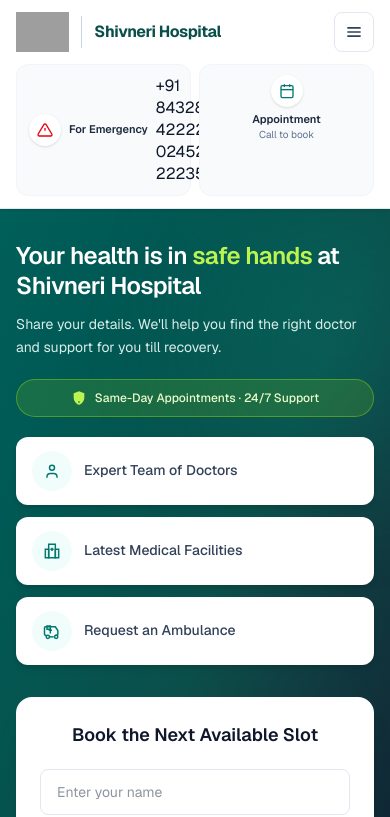
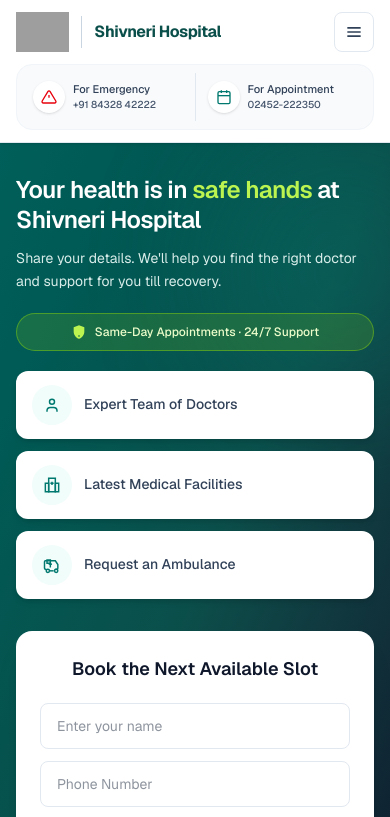
Before and after one commit to rp98nt/shivnerihospital, a Next.js app: page / in a window 390 px wide. Shown: the top 817 px of the page. Built offline with nearby package versions, Linux system fonts and the light colour scheme; grey boxes are pictures that could not be loaded.

Commit message:
fix: move landline to appointment and unify top contact strip
Show only the mobile number for emergency and pair For Appointment with 02452-222350 in a shared contact group.

```diff
--- a/components/site-header.tsx
+++ b/components/site-header.tsx
@@ -11,10 +11,9 @@ import {
 } from "@/lib/nav-menus";
 
 const EMERGENCY_MOBILE = "+91 84328 42222";
-const EMERGENCY_LANDLINE = "02452-222350";
 const EMERGENCY_MOBILE_TEL = "+918432842222";
-const EMERGENCY_LANDLINE_TEL = "02452222350";
-const APPOINTMENT_PHONE = "+91XXXXXXXXXX";
+const APPOINTMENT_PHONE = "02452-222350";
+const APPOINTMENT_PHONE_TEL = "02452222350";
 
 export function SiteHeader() {
   return (
@@ -46,23 +45,12 @@ export function SiteHeader() {
             <MobileNav />
           </div>
 
-          <div className="mt-3 grid grid-cols-2 gap-2 lg:hidden">
-            <MobileEmergencyChip />
-            <MobileContactChip
-              icon={<AppointmentIcon className="h-4 w-4 text-teal-700" />}
-              label="Appointment"
-              detail="Call to book"
-              href={`tel:${APPOINTMENT_PHONE.replace(/\s/g, "")}`}
-            />
+          <div className="mt-3 lg:hidden">
+            <TopBarContactGroup layout="mobile" />
           </div>
 
-          <div className="hidden lg:flex lg:items-center lg:gap-6">
-            <TopBarEmergencyContact />
-            <TopBarContact
-              icon={<AppointmentIcon className="h-4 w-4 text-teal-700" />}
-              label={`For Appointment ${APPOINTMENT_PHONE}`}
-              href={`tel:${APPOINTMENT_PHONE.replace(/\s/g, "")}`}
-            />
+          <div className="hidden lg:block">
+            <TopBarContactGroup layout="desktop" />
           </div>
         </div>
       </div>
@@ -78,131 +66,87 @@ export function SiteHeader() {
   );
 }
 
-function MobileContactChip({
-  icon,
-  label,
-  detail,
-  href,
-}: {
-  icon: React.ReactNode;
-  label: string;
-  detail: string;
-  href?: string;
-}) {
-  const className =
-    "flex flex-col items-center rounded-xl border border-slate-100 bg-slate-50 px-2 py-2.5 text-center transition-colors hover:bg-slate-100";
+function TopBarContactGroup({ layout }: { layout: "mobile" | "desktop" }) {
+  const isMobile = layout === "mobile";
 
-  const content = (
-    <>
-      <span className="flex h-8 w-8 items-center justify-center rounded-full bg-white shadow-sm">
-        {icon}
-      </span>
-      <span className="mt-1.5 text-[11px] font-semibold leading-tight text-slate-800">
-        {label}
-      </span>
-      <span className="mt-0.5 text-[10px] leading-tight text-slate-500">
-        {detail}
-      </span>
-    </>
-  );
+  return (
+    <div
+      className={`flex items-stretch rounded-2xl border border-slate-100 bg-slate-50 ${
+        isMobile ? "gap-1 p-2" : "gap-4 px-4 py-2.5"
+      }`}
+    >
+      <TopBarPhoneContact
+        icon={<EmergencyIcon className="h-4 w-4 text-red-600" />}
+        title="For Emergency"
+        phone={EMERGENCY_MOBILE}
+        phoneTel={EMERGENCY_MOBILE_TEL}
+        phoneClassName="hover:text-red-600"
+        compact={isMobile}
+        className="flex-1"
+      />
 
-  if (href) {
-    return (
-      <a href={href} className={className}>
-        {content}
-      </a>
-    );
-  }
+      <span className="w-px shrink-0 self-stretch bg-slate-200" aria-hidden />
 
-  return <div className={className}>{content}</div>;
-}
-
-function MobileEmergencyChip() {
-  return (
-    <div className="flex items-center gap-2 rounded-xl border border-slate-100 bg-slate-50 px-3 py-2.5">
-      <span className="flex h-8 w-8 shrink-0 items-center justify-center rounded-full bg-white shadow-sm">
-        <EmergencyIcon className="h-4 w-4 text-red-600" />
-      </span>
-      <div className="flex min-w-0 items-center gap-2">
-        <span className="shrink-0 text-[11px] font-semibold leading-tight text-slate-800">
-          For Emergency
-        </span>
-        <span className="flex flex-col items-center leading-snug">
-          <a
-            href={`tel:${EMERGENCY_MOBILE_TEL}`}
-            className="transition-colors hover:text-red-600"
-          >
-            {EMERGENCY_MOBILE}
-          </a>
-          <a
-            href={`tel:${EMERGENCY_LANDLINE_TEL}`}
-            className="transition-colors hover:text-red-600"
-          >
-            {EMERGENCY_LANDLINE}
-          </a>
-        </span>
-      </div>
+      <TopBarPhoneContact
+        icon={<AppointmentIcon className="h-4 w-4 text-teal-700" />}
+        title="For Appointment"
+        phone={APPOINTMENT_PHONE}
+        phoneTel={APPOINTMENT_PHONE_TEL}
+        phoneClassName="hover:text-teal-800"
+        compact={isMobile}
+        className="flex-1"
+      />
     </div>
   );
 }
 
-function TopBarEmergencyContact() {
-  return (
-    <div className="flex items-center gap-2 text-sm">
-      <span className="flex h-7 w-7 shrink-0 items-center justify-center rounded-full bg-slate-100">
-        <EmergencyIcon className="h-4 w-4 text-red-600" />
-      </span>
-      <div className="flex items-center gap-2 font-medium text-slate-700">
-        <span className="shrink-0">For Emergency</span>
-        <span className="flex flex-col items-center leading-snug">
-          <a
-            href={`tel:${EMERGENCY_MOBILE_TEL}`}
-            className="transition-colors hover:text-red-600"
-          >
-            {EMERGENCY_MOBILE}
-          </a>
-          <a
-            href={`tel:${EMERGENCY_LANDLINE_TEL}`}
-            className="transition-colors hover:text-red-600"
-          >
-            {EMERGENCY_LANDLINE}
-          </a>
-        </span>
-      </div>
-    </div>
-  );
-}
-
-function TopBarContact({
+function TopBarPhoneContact({
   icon,
-  label,
-  href,
+  title,
+  phone,
+  phoneTel,
+  phoneClassName,
+  compact = false,
+  className = "",
 }: {
   icon: React.ReactNode;
-  label: string;
-  href?: string;
+  title: string;
+  phone: string;
+  phoneTel: string;
+  phoneClassName: string;
+  compact?: boolean;
+  className?: string;
 }) {
-  const content = (
-    <>
-      <span className="flex h-7 w-7 shrink-0 items-center justify-center rounded-full bg-slate-100">
+  return (
+    <a
+      href={`tel:${phoneTel}`}
+      className={`flex min-w-0 items-center gap-2 rounded-xl transition-colors hover:bg-white ${className} ${
+        compact ? "px-2 py-2" : "px-1 py-1"
+      }`}
+    >
+      <span
+        className={`flex shrink-0 items-center justify-center rounded-full bg-white shadow-sm ${
+          compact ? "h-8 w-8" : "h-7 w-7"
+        }`}
+      >
         {icon}
       </span>
-      <span className="font-medium text-slate-700">{label}</span>
-    </>
+      <span
+        className={`min-w-0 font-medium text-slate-700 ${
+          compact ? "text-[11px] leading-tight" : "flex items-center gap-2 text-sm"
+        }`}
+      >
+        <span className={compact ? "block" : "shrink-0"}>{title}</span>
+        <span
+          className={`block text-slate-600 transition-colors ${phoneClassName} ${
+            compact ? "mt-0.5 text-[10px]" : "text-sm"
+          }`}
+        >
+          {phone}
+        </span>
+      </span>
+    </a>
   );
-
-  const className =
-    "flex items-center gap-2 text-sm transition-opacity hover:opacity-80";
-
-  if (href) {
-    return (
-      <a href={href} className={className}>
-        {content}
-      </a>
-    );
-  }
-
-  return <div className={className}>{content}</div>;
 }
 
 function NavDropdown({ label, items }: { label: string; items: NavEntry[] }) {
```
